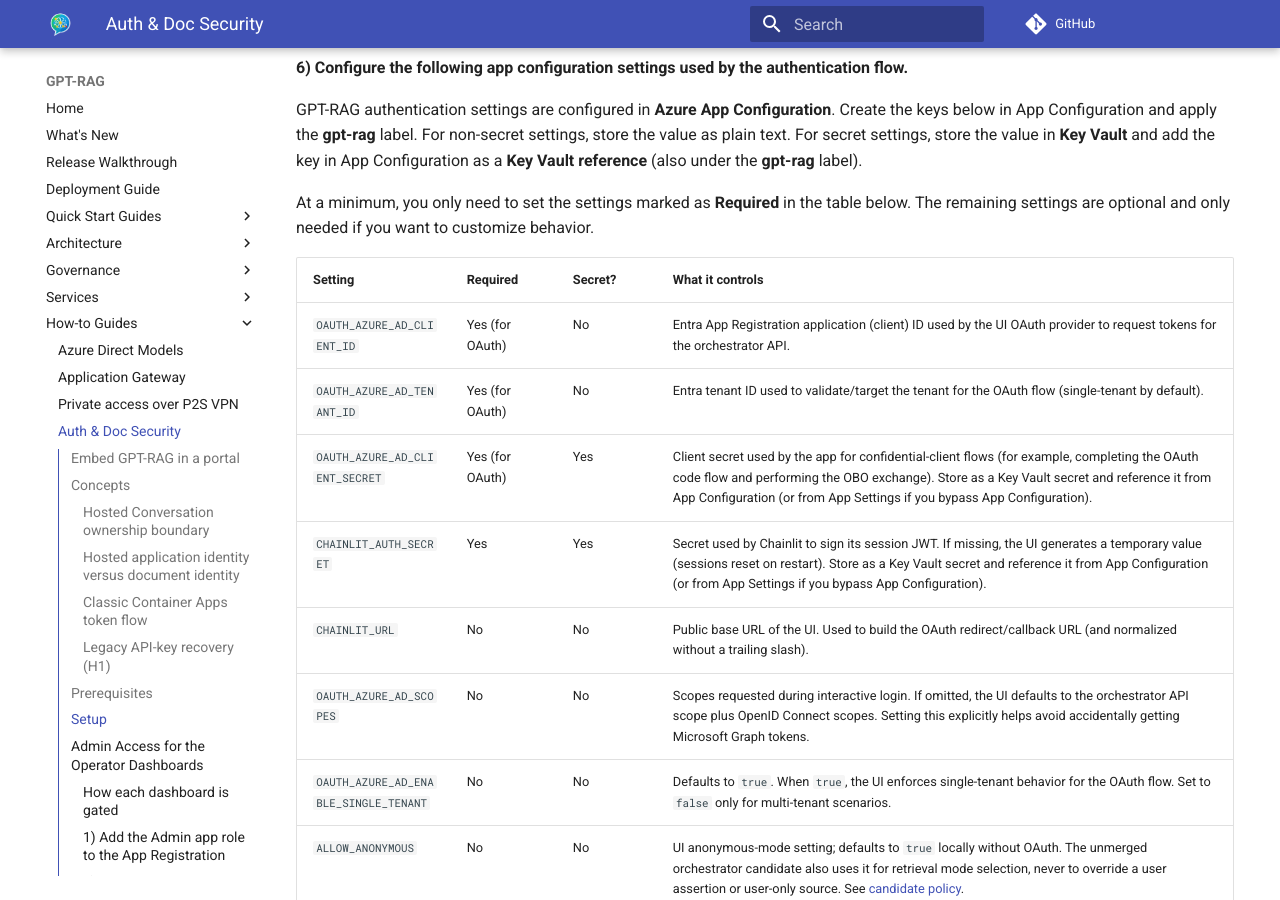
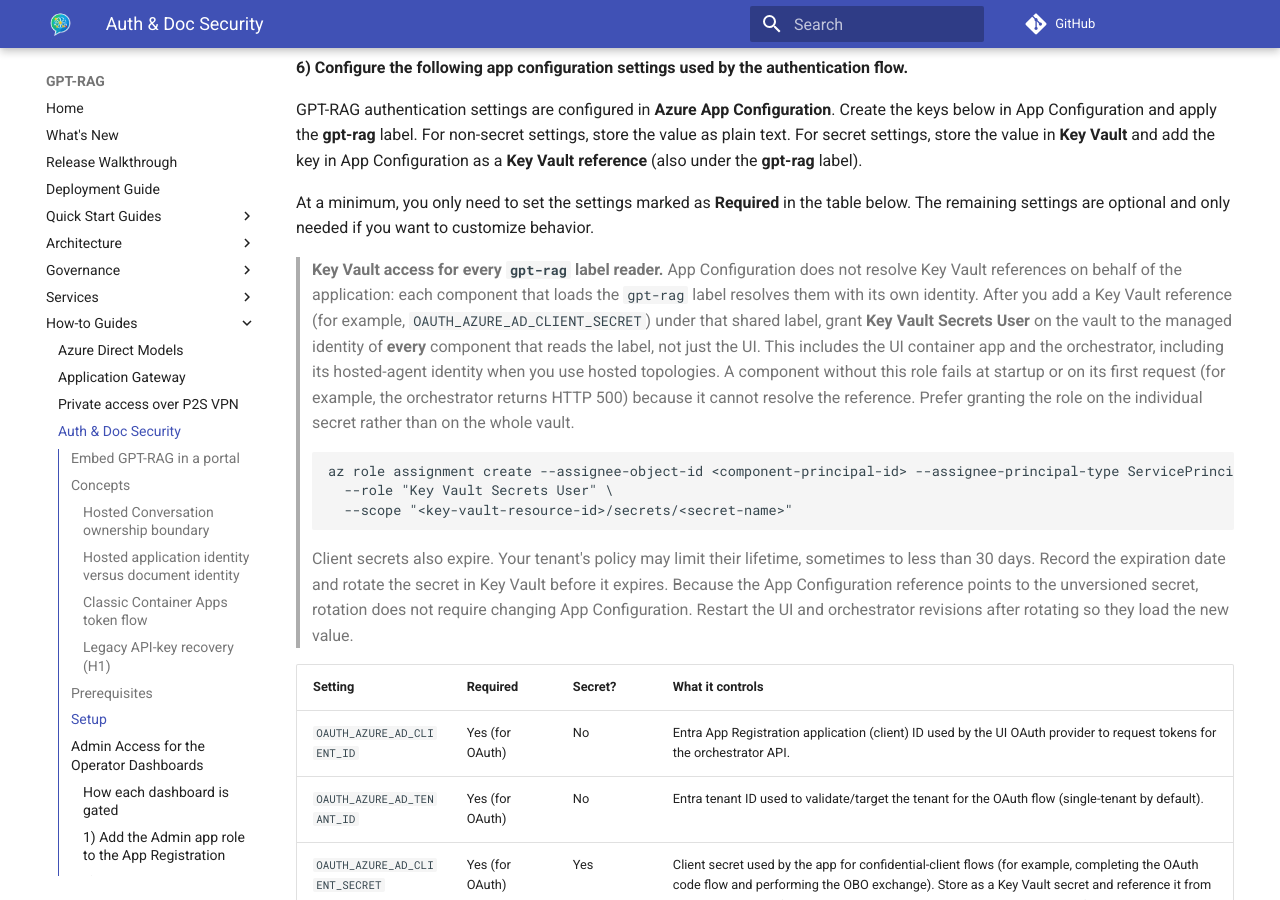
Before and after one commit to Azure/GPT-RAG, an MkDocs documentation site: the page built from docs/howto_authentication.md, in a window 1280 px wide and 900 px high, scrolled down 6928 px. Built offline with MkDocs 1.6.1 and Material for MkDocs 9.7.7, drawn with Linux system fonts in a browser that asks for light colours; comment, search, counter and statistics services are not loaded.

Commit message:
docs: require Key Vault Secrets User for every gpt-rag label reader
Co-authored-by: Copilot App <223556219+Copilot@users.noreply.github.com>

````diff
--- a/docs/howto_authentication.md
+++ b/docs/howto_authentication.md
@@ -345,6 +345,16 @@ GPT-RAG authentication settings are configured in **Azure App Configuration**. C
 
 At a minimum, you only need to set the settings marked as **Required** in the table below. The remaining settings are optional and only needed if you want to customize behavior.
 
+> **Key Vault access for every `gpt-rag` label reader.** App Configuration does not resolve Key Vault references on behalf of the application: each component that loads the `gpt-rag` label resolves them with its own identity. After you add a Key Vault reference (for example, `OAUTH_AZURE_AD_CLIENT_SECRET`) under that shared label, grant **Key Vault Secrets User** on the vault to the managed identity of **every** component that reads the label, not just the UI. This includes the UI container app and the orchestrator, including its hosted-agent identity when you use hosted topologies. A component without this role fails at startup or on its first request (for example, the orchestrator returns HTTP 500) because it cannot resolve the reference. Prefer granting the role on the individual secret rather than on the whole vault.
+>
+> ```
+> az role assignment create --assignee-object-id <component-principal-id> --assignee-principal-type ServicePrincipal \
+>   --role "Key Vault Secrets User" \
+>   --scope "<key-vault-resource-id>/secrets/<secret-name>"
+> ```
+>
+> Client secrets also expire. Your tenant's policy may limit their lifetime, sometimes to less than 30 days. Record the expiration date and rotate the secret in Key Vault before it expires. Because the App Configuration reference points to the unversioned secret, rotation does not require changing App Configuration. Restart the UI and orchestrator revisions after rotating so they load the new value.
+
 | Setting | Required | Secret? | What it controls |
 | --- | --- | --- | --- |
 | `OAUTH_AZURE_AD_CLIENT_ID` | Yes (for OAuth) | No | Entra App Registration application (client) ID used by the UI OAuth provider to request tokens for the orchestrator API. |
````
